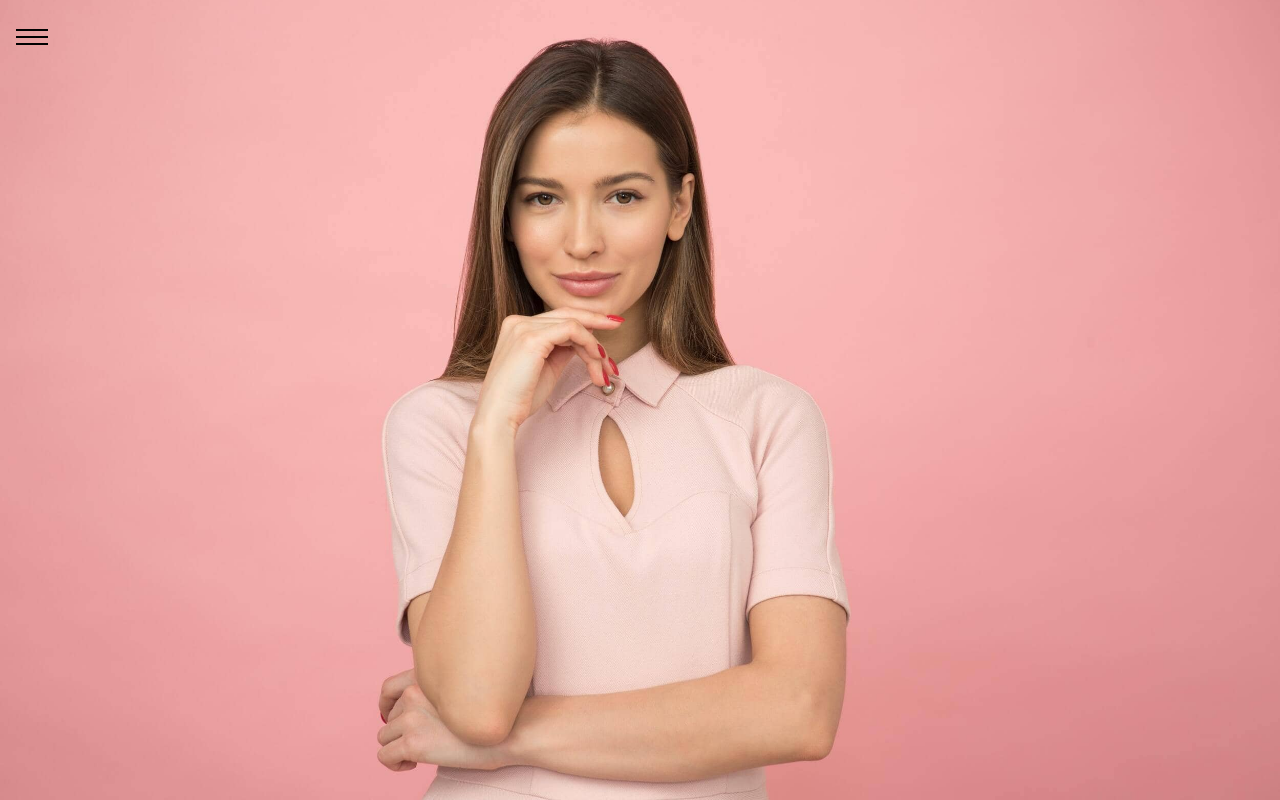
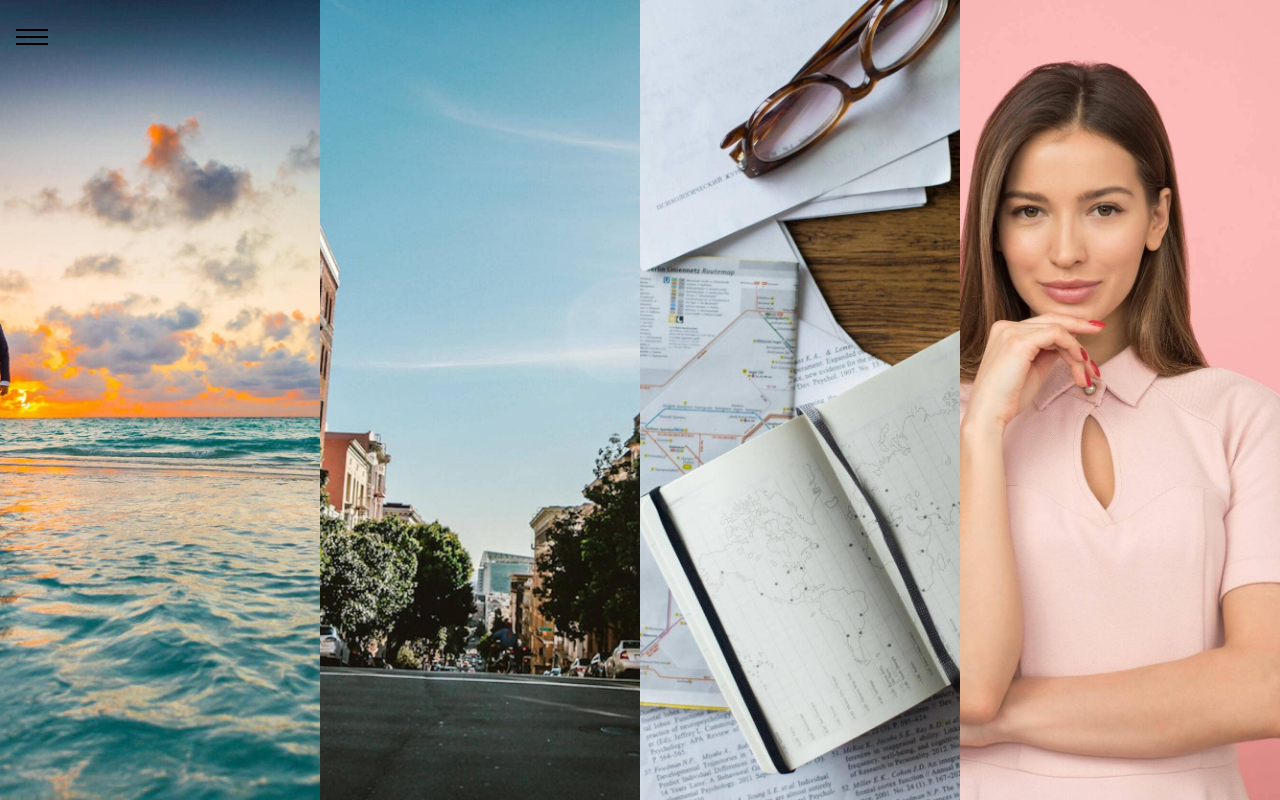
Before and after one commit to ianmat55/Shnl_Next, a Next.js app: page / in a window 1280 px wide. Built offline with nearby package versions, Linux system fonts and the light colour scheme.

Commit message:
read next documentation, feel like the home slidesow error has something to do with the way next renders images and assets

```diff
--- a/pages/index.js
+++ b/pages/index.js
@@ -8,11 +8,10 @@ import img3 from '../public/assets/mobile_images/img3.jpg'
 import img4 from '../public/assets/mobile_images/img4.jpg'
 import img5 from '../public/assets/mobile_images/img5.jpg'
 
-import desktop1 from '../public/assets/desktop_images/home.jpg'
-import desktop2 from '../public/assets/desktop_images/wedding.jpg'
-import desktop3 from '../public/assets/desktop_images/lifestyle.jpg'
-import desktop4 from '../public/assets/desktop_images/contact.jpg'
-import desktop5 from '../public/assets/desktop_images/about.jpg'
+import desktop1 from '../public/assets/desktop_images/wedding.jpg'
+import desktop2 from '../public/assets/desktop_images/lifestyle.jpg'
+import desktop3 from '../public/assets/desktop_images/contact.jpg'
+import desktop4 from '../public/assets/desktop_images/about.jpg'
 
 const BackgroundImages = ({ mobileImages, desktopImages }) => {
 	const [count, setCount] = useState(0);
@@ -20,7 +19,6 @@ const BackgroundImages = ({ mobileImages, desktopImages }) => {
 
   	useEffect(() => {
     	if (typeof window !== 'undefined') {
-      		console.log(window.innerWidth)
       		setWidth(window.innerWidth)
     	}
   	}, [width])
@@ -33,8 +31,9 @@ const BackgroundImages = ({ mobileImages, desktopImages }) => {
 	const transform = {
 		transform: `translateX(-${width * count}px)`,
 		transition: 'transform 0.6s ease-in-out',
-		height: '100vh',
+		position: 'relative',
 		width: '100vw',
+		height: '100vh'
 	}
 
 	if (width <= 800) {
@@ -42,12 +41,12 @@ const BackgroundImages = ({ mobileImages, desktopImages }) => {
 			<>
 				{mobileImages.map((image, index) => {
 					return (
-						<div key={index}>
+						<div style={transform} key={index}>
 							<Image
 								src={image}
 								alt='idk'
+								layout='fill'
 								priority
-								layout='fill'
 								className={styles.imageWrapper}
 							/>
 						</div>
@@ -60,14 +59,15 @@ const BackgroundImages = ({ mobileImages, desktopImages }) => {
 			<>
 				{desktopImages.map((image, index) => {
 					return (
+						<div className={styles.backgroundContainer}>
 							<Image
 								src={image}
 								alt='idk'
 								key={index}
-							priority
 								layout='fill'
 								className={styles.imageWrapper}
 							/>
+						</div>
 					)
 				})}
 			</>
@@ -78,13 +78,11 @@ const BackgroundImages = ({ mobileImages, desktopImages }) => {
 
 export default function Home() {
 	const mobileImages = [img1, img2, img3, img4, img5];
-	const desktopImages = [desktop1, desktop2, desktop3, desktop4, desktop5];
+	const desktopImages = [desktop1, desktop2, desktop3, desktop4];
 
 	return (
 		<section id={styles.home}>
-			<div className={styles.background}>
 			<BackgroundImages mobileImages={mobileImages} desktopImages={desktopImages} />
-			</div>
 		</section>
 	)
 };
--- a/styles/Home.module.css
+++ b/styles/Home.module.css
@@ -1,21 +1,24 @@
 .imageWrapper {
+  width: 100vw;
   height: 100vh;
-  width: 100vw;
   object-fit: cover;
 }
 
 #home {
+  height: 100vh;
+  width: 100vw;
+  position: absolute;
   display: flex;
+  /* overflow: hidden;
+  overscroll-behavior: none;  */
+}
+
+.backgroundContainer {
+  width: 100vw;
   height: 100vh;
-  /* overflow: hidden;
-  overscroll-behavior: none; */
   position: relative;
 }
 
-.background {
-  height: 100%;
-  width: auto;
-}
 
 /* @media (min-width: 800px) {
   #mobileBackground {
```
Lines whose indentation alone changed are shown as unchanged.
